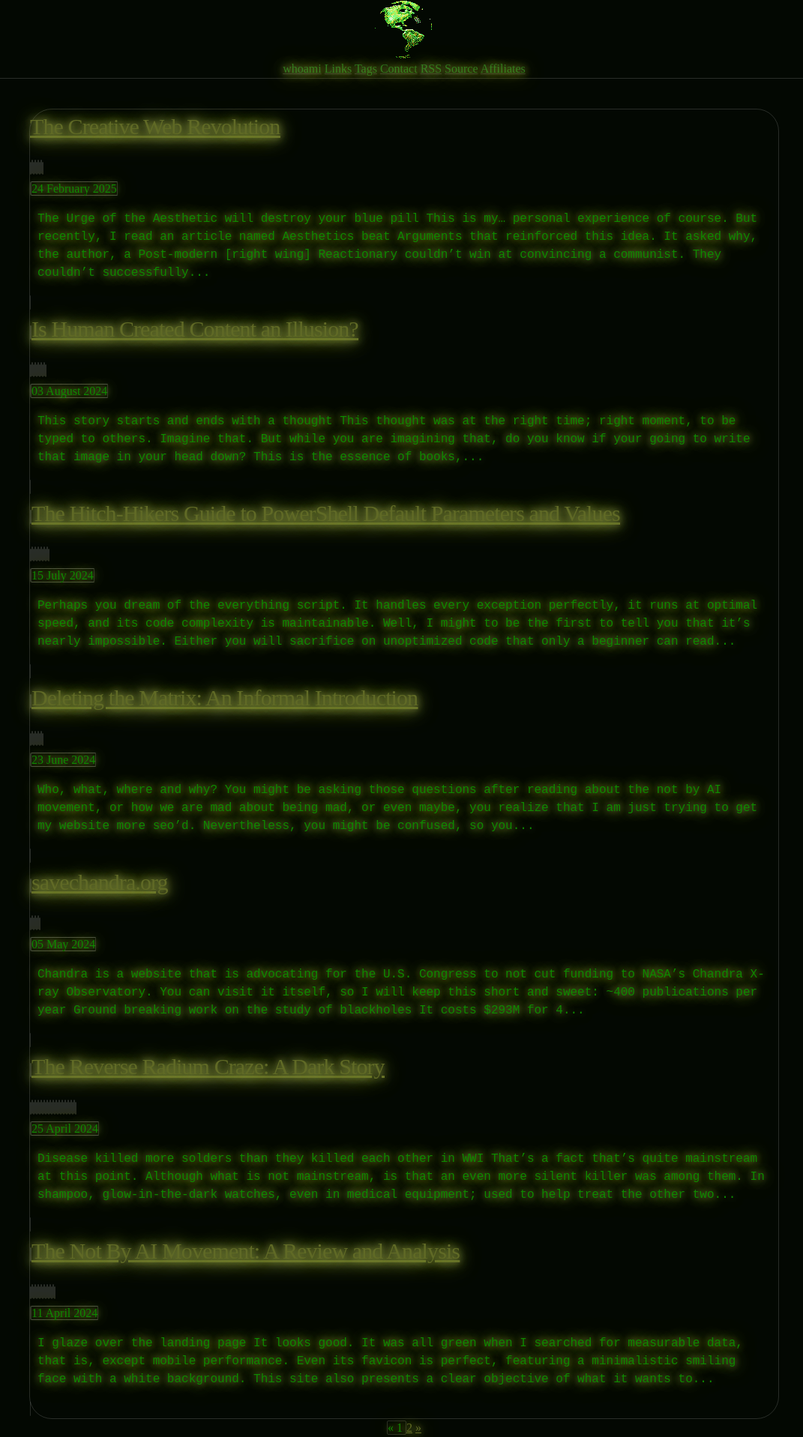
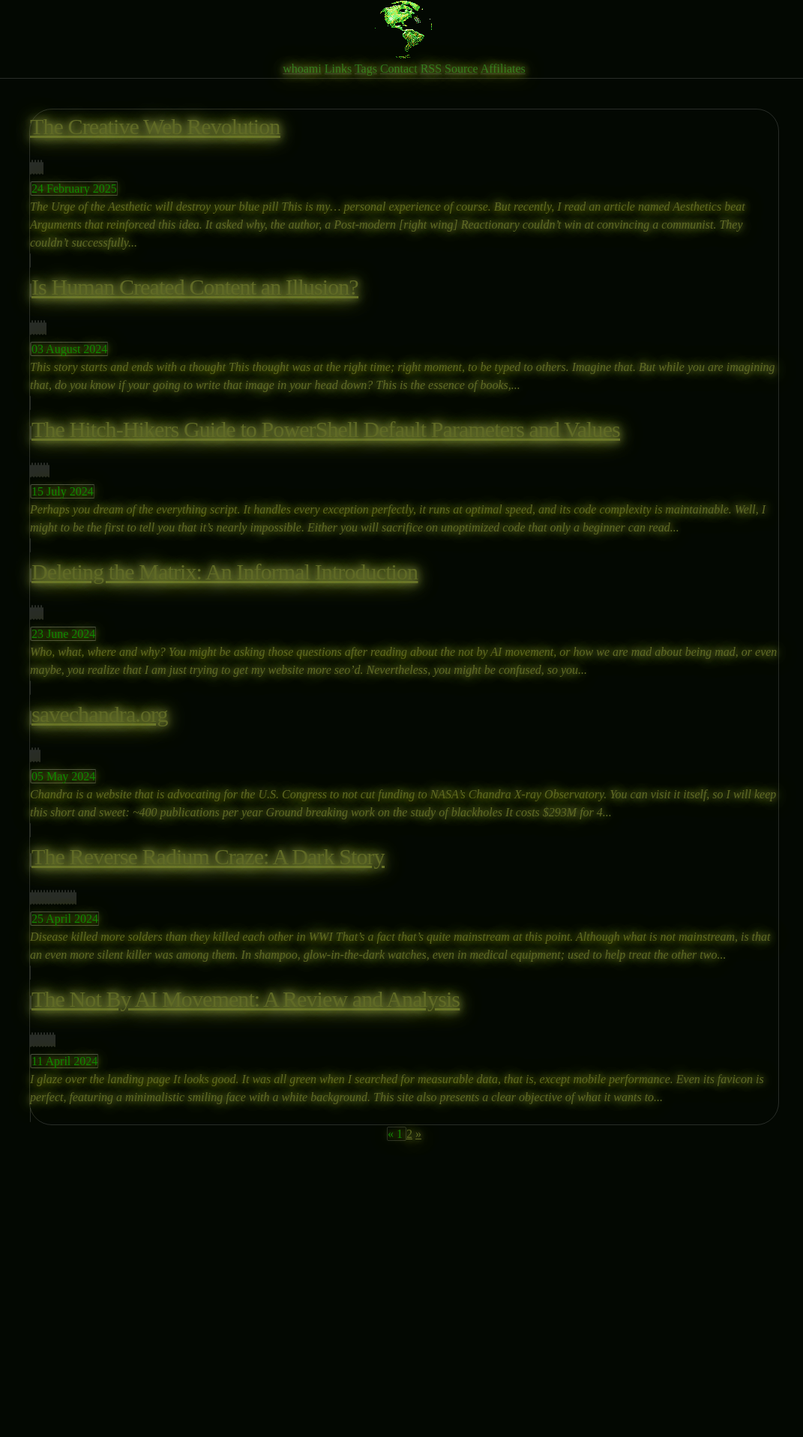
Before and after one commit to CamoCatX/camocatx.github.io, a Jekyll site: the page built from index.html, in a window 1280 px wide. Shown: the whole page at 75% size, without its empty margins (101-1172 px from the left). Built offline with Jekyll 4.4.1, drawn with Linux system fonts in a browser that asks for light colours; the list of posts is cut into pages by our own code; after the commit the page ends 1525 px from its top, so only the background shows below that.

Commit message:
Update index.html

```diff
--- a/index.html
+++ b/index.html
@@ -6,11 +6,9 @@ layout: default
         <h1><a href="{{ post.url | prepend: site.baseurl | replace: '//', '/' }}">{{ post.title }}</a></h1>
         <div class="postitem">
           {% for tag in post.tags %}
-            <code><a href="/tags/#{{ tag | replace: " " , "-" | downcase }}" class="p-category no-decoration" rel="category tag" {{ tag | xml_escape }}</a></code>
+            <code><a href="/tags/#{{ tag | replace: " " , "-" | downcase }}" class="no-decoration" {{ tag | xml_escape }}</a></code>
           {% endfor %}
         </div>
-       <time class="dt-published published" datetime="{{ post.date | date_to_xmlschema }}">{{ post.date | date_to_long_string }}</time>
-    <div class="p-summary entry-summary">
-        <p>{{ post.content | strip_html | truncatewords:50 }}</p>
-        </div>
+       <time datetime="{{ post.date | date_to_xmlschema }}">{{ post.date | date_to_long_string }}</time>
+        <p style="font-style:italic;color:#606a26;text-align:left;margin-block:0em;font-family:none;padding-inline:0px;">{{ post.content | strip_html | truncatewords:50 }}</p>
     {% endfor %}
```
